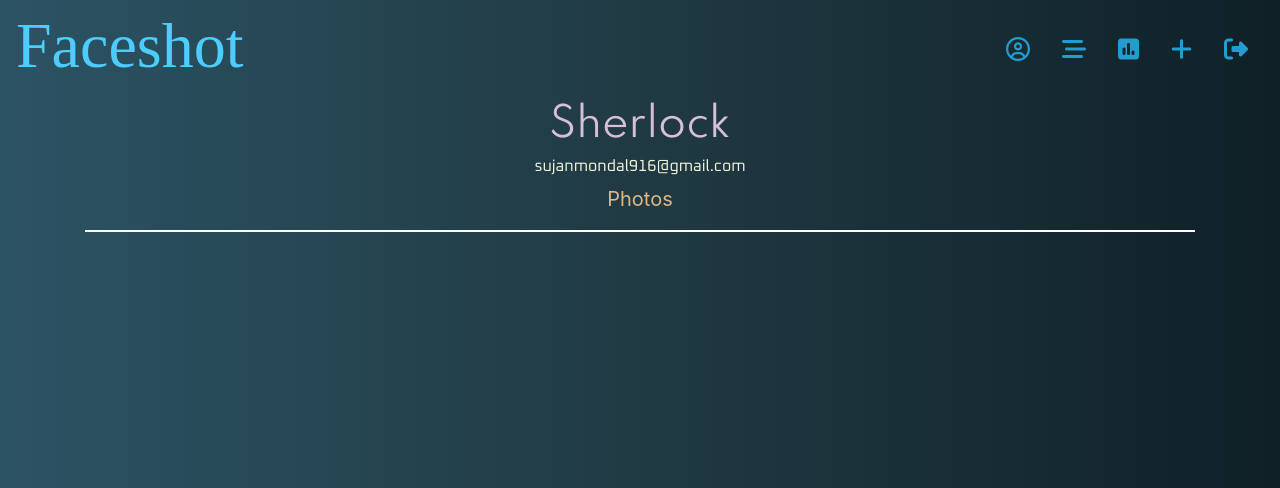
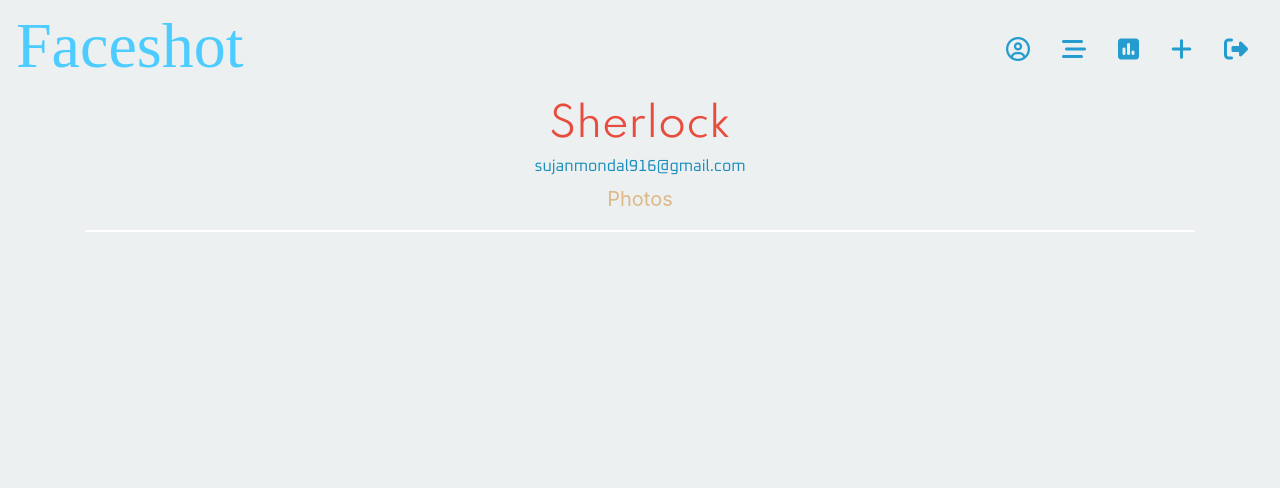
Before and after one commit to microStationCorp/faceshot, a Django app: page /profile/ in a window 1280 px wide. Shown: the top 488 px of the page. Run offline with Django 3.2, Linux system fonts and the light colour scheme; a user stored in the database is signed in; data comes from the database, SQL or seed files in the repository; parts of the project's set-up code (start-up, migrations or seed data) failed here and were passed over; some libraries are stand-ins or nearby versions; some web fonts are replaced.

Commit message:
backfground changes

```diff
--- a/templates/base.html
+++ b/templates/base.html
@@ -16,12 +16,7 @@
     <style>
        @import url('https://fonts.googleapis.com/css?family=Annie+Use+Your+Telescope&display=swap');
         body {
-            background: #0F2027;
-            /* fallback for old browsers */
-            background: -webkit-linear-gradient(to right, #2C5364, #203A43, #0F2027);
-            /* Chrome 10-25, Safari 5.1-6 */
-            background: linear-gradient(to right, #2C5364, #203A43, #0F2027);
-            /* W3C, IE 10+/ Edge, Firefox 16+, Chrome 26+, Opera 12+, Safari 7+ */
+            background: #ecf0f1;
         }
 
         li a {
@@ -43,11 +38,6 @@
             transition-duration: .4s;
             font-family: 'Annie Use Your Telescope' ;
             font-size: 4rem;
-        }
-
-        nav h1:hover {
-            cursor: pointer;
-            color: rgb(255, 255, 255);
         }
     </style>
     {% block userprofilecss %}
--- a/userprofile/templates/userprofile/profile.html
+++ b/userprofile/templates/userprofile/profile.html
@@ -13,7 +13,7 @@
     @import url('https://fonts.googleapis.com/css?family=Montserrat&display=swap');
 
     .container h1 {
-        color: thistle;
+        color: #e74c3c;
         font-family: 'Spartan';
     }
 
@@ -33,7 +33,7 @@
     }
 
     h6#email {
-        color: beige;
+        color: rgb(26, 141, 187);
         font-family: 'Oxanium';
     }
 
```
